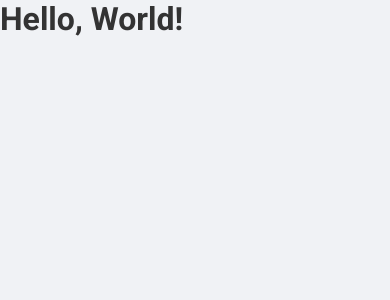
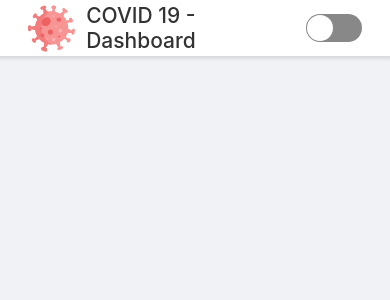
Before and after one commit to reandov/covid19-dashboard, a Next.js app: page / in a window 390 px wide. Shown: the top 300 px of the page. Built offline with nearby package versions, Linux system fonts and the light colour scheme.

Commit message:
customizing styles (dark and light mode) and adding a fully responsive header with a theme switcher

```diff
--- a/package.json
+++ b/package.json
@@ -12,6 +12,7 @@
     "next": "11.0.1",
     "react": "17.0.2",
     "react-dom": "17.0.2",
+    "react-switch": "^6.0.0",
     "styled-components": "^5.3.0"
   },
   "devDependencies": {
--- /dev/null
+++ b/src/components/Header/index.tsx
@@ -0,0 +1,37 @@
+// React - Next Imports
+import Image from "next/image";
+import { useContext } from "react";
+
+// Libraries
+import Switch from "react-switch";
+import { ThemeContext } from "styled-components";
+
+// Assets
+import icon from "../../../public/covid_icon.svg";
+
+// Styles
+import { Container, Heading } from "./styles";
+
+// Types and Interfaces
+interface HeaderProps {
+  toggleTheme(): void;
+}
+
+export function Header({ toggleTheme }: HeaderProps) {
+  const { title } = useContext(ThemeContext);
+
+  return (
+    <Container>
+      <Heading>
+        <Image src={icon} width={48} height={48} />
+        <p>COVID 19 - Dashboard</p>
+      </Heading>
+      <Switch
+        onChange={toggleTheme}
+        checked={title === "dark"}
+        checkedIcon={false}
+        uncheckedIcon={false}
+      />
+    </Container>
+  );
+}
--- /dev/null
+++ b/src/components/Header/styles.ts
@@ -0,0 +1,28 @@
+import styled from "styled-components";
+
+export const Container = styled.div`
+  height: 2.5rem;
+
+  display: flex;
+  align-items: center;
+  justify-content: space-between;
+
+  padding: 2rem;
+  box-shadow: 0px 1px 3px 2px rgba(0, 0, 0, 0.1);
+
+  background: ${(props) => props.theme.colors.primary};
+`;
+
+export const Heading = styled.div`
+  display: flex;
+  align-items: center;
+
+  gap: 0.8rem;
+
+  font-size: 2.1rem;
+  font-weight: 500;
+
+  @media only screen and (max-width: 960px) {
+    font-size: 1.5rem;
+  }
+`;
--- a/src/pages/_app.tsx
+++ b/src/pages/_app.tsx
@@ -1,14 +1,34 @@
+// React - Next Imports
 import type { AppProps } from "next/app";
+import { useState } from "react";
+
+// Libraries
 import { ThemeProvider } from "styled-components";
 
+// External Components
+import { Header } from "../components/Header";
+
+// Styling
 import GlobalStyle from "../styles/global";
 import light from "../styles/themes/light";
+import dark from "../styles/themes/dark";
 
 function MyApp({ Component, pageProps }: AppProps) {
+  const [theme, setTheme] = useState(light);
+
+  function toggleTheme() {
+    console.log("In here:", theme.title);
+
+    setTheme(theme.title === "light" ? dark : light);
+
+    console.log("In here:", theme.title);
+  }
+
   return (
-    <ThemeProvider theme={light}>
+    <ThemeProvider theme={theme}>
+      <GlobalStyle />
+      <Header toggleTheme={toggleTheme} />
       <Component {...pageProps} />
-      <GlobalStyle />
     </ThemeProvider>
   );
 }
--- a/src/pages/index.tsx
+++ b/src/pages/index.tsx
@@ -6,10 +6,6 @@ export default function Home() {
       <Head>
         <title>COVID-19 | Dashboard</title>
       </Head>
-
-      <main>
-        <h1>Hello, World!</h1>
-      </main>
     </div>
   );
 }
--- a/src/styles/global.ts
+++ b/src/styles/global.ts
@@ -12,4 +12,45 @@ export default createGlobalStyle`
     color: ${(props) => props.theme.colors.text};
     font: 400 16px Roboto, sans-serif;
   }
+
+  @media (max-width: 1080px) {
+    html {
+      font-size: 93.75%;
+    }
+  }
+
+  @media (max-width: 720px) {
+    html {
+      font-size: 87.5%;
+    }
+  }
+
+  body,
+  input,
+  textarea,
+  button {
+    font: 500 1rem Inter, sans-serif;
+  }
+
+  h1,
+  h2,
+  h3,
+  h4,
+  h5,
+  h6 {
+    font-weight: 600;
+    font-family: Lexend, sans-serif;
+  }
+
+  h1 {
+    font-size: 2rem;
+  }
+
+  h2 {
+    font-size: 1.5rem;
+  }
+
+  button {
+    cursor: pointer;
+  }
 `;
--- a/src/styles/themes/dark.ts
+++ b/src/styles/themes/dark.ts
@@ -1,11 +1,11 @@
 export default {
-  title: "light",
+  title: "dark",
 
   colors: {
-    primary: "#5465FF",
+    primary: "#333",
     secondary: "#5EFC8D",
 
-    background: "#272727",
-    text: "#333",
+    background: "#222",
+    text: "#fff",
   },
 };
--- a/src/styles/themes/light.ts
+++ b/src/styles/themes/light.ts
@@ -2,7 +2,7 @@ export default {
   title: "light",
 
   colors: {
-    primary: "#5465FF",
+    primary: "#FFFFFF",
     secondary: "#5EFC8D",
 
     background: "#F0F2F5",
```
Also changed, not shown: src/styles/styled.d.ts (added, +15 -0 lines), public/covid_icon.svg (added), 1 other file (tests, documents, lock files or other folders).
